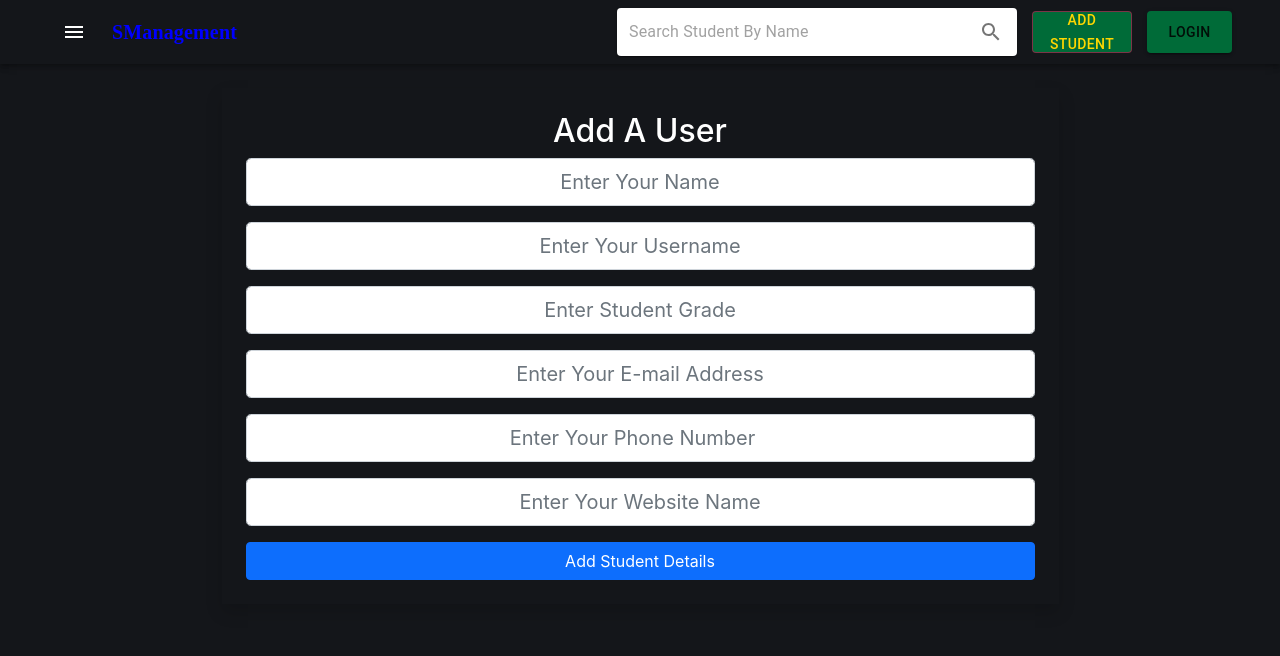
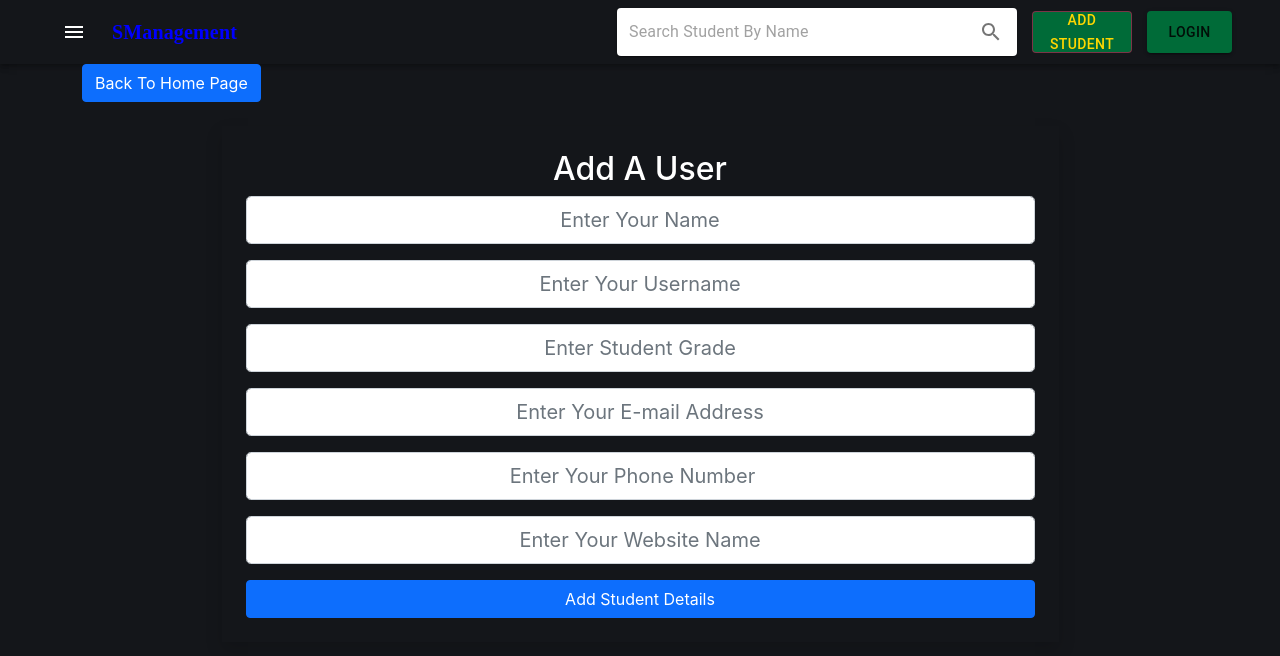
Before and after one commit to coderunner4sonam/SchoolManagement, a React (Create React App) app: page /users/add in a window 1280 px wide. Shown: the top 656 px of the page. Built offline with nearby package versions, Linux system fonts and the light colour scheme.

Commit message:
added add button on add student page- navigate to home page

```diff
--- a/src/user/Adduser.js
+++ b/src/user/Adduser.js
@@ -1,5 +1,5 @@
 import React, { useState } from 'react'
-import {useNavigate} from "react-router-dom"
+import {useNavigate,Link} from "react-router-dom"
 import axios from "axios";
 
 function Adduser() {
@@ -28,6 +28,9 @@ function Adduser() {
 
   return (
     <div className="container">
+        <Link className="btn btn-primary" to="/">
+             Back To Home Page
+          </Link>
         <div className='w-75 mx-auto shadow p-4 mt-4'>
             <h2 className='text-center mb-2'>Add A User</h2>
             <form onSubmit={e=>submitform(e)} >
```
